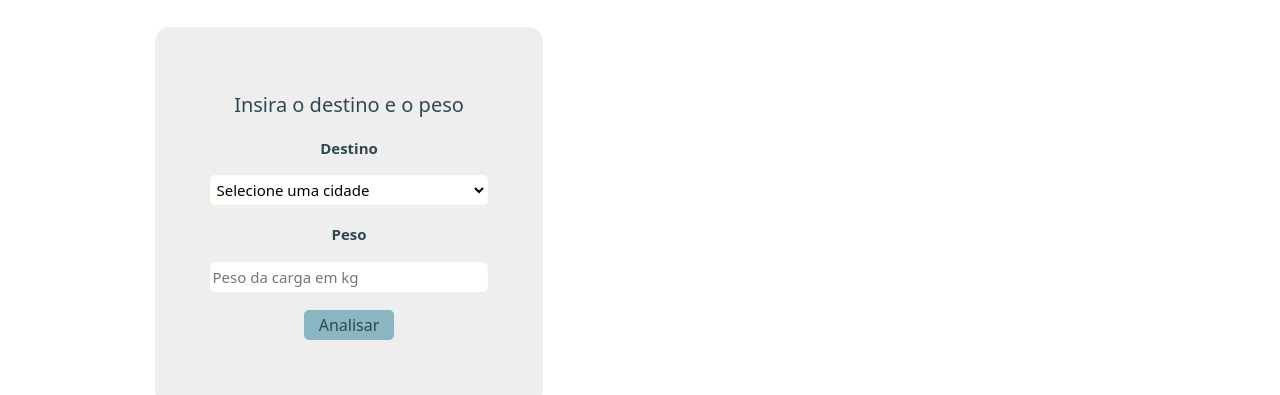
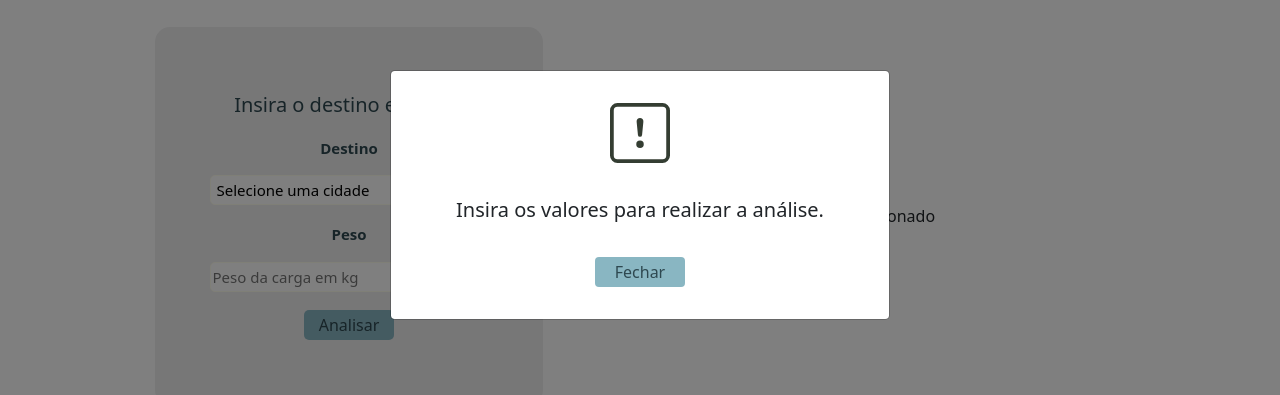
Before and after one commit to aabenjamim/desafio_coorlab, a Vue app in the folder code/: page / in a window 1280 px wide. Both pictures are taken after a click on the button "Analisar". Shown: the part 205-600 px from the top of the page. Built offline with nearby package versions, Linux system fonts and the light colour scheme; data requests are answered from the project's data file.

Commit message:
feat: modal de atenção

```diff
--- a/code/src/components/BestTransport.vue
+++ b/code/src/components/BestTransport.vue
@@ -7,14 +7,12 @@
     </b-navbar>
 
     <div class="container">
-
       <div class="top">
         <img src="/favicon.ico" alt="Ícone" />
         <h1>Melhor Frete</h1>
       </div>
 
       <div class="menu">
-
         <div class="choices">
           <h1>Insira o destino e o peso</h1>
           <p>Destino</p>
@@ -28,13 +26,32 @@
         </div>
 
         <div class="views">
-
+          <b-modal v-model="modalShow" hide-footer hide-header centered>
+            <div class="modal-header">
+              <b-icon-exclamation-square></b-icon-exclamation-square>
+            </div>
+            <div class="modal-body">
+              Insira os valores para realizar a análise.
+            </div>
+            <div class="modal-footer">
+              <b-button @click="modalShow = false">Fechar</b-button>
+            </div>
+          </b-modal>
+          <div v-if="!showResults">Nenhum dado selecionado</div>
+          <div v-else>
+            <p>Estas são as melhores alternativas de frete que encontramos para você</p>
+            <div>
+              <div class="economic"></div>
+              <div class="price"></div>
+            </div>
+            <div>
+              <div class="fast"></div>
+              <div class="price"></div>
+            </div>
+          </div>
         </div>
-
       </div>
-
     </div>
-
   </div>
 
 </template>
@@ -43,13 +60,17 @@
 import {
   BNavbar,
   BNavbarBrand,
+  BModal
 } from 'bootstrap-vue'
 import axios from 'axios'
+import { BIconExclamationSquare } from 'bootstrap-vue'
 
 export default {
   components: {
     BNavbar,
     BNavbarBrand,
+    BModal,
+    BIconExclamationSquare,
   },
   data() {
     const appName = ''
@@ -61,6 +82,11 @@ export default {
       loadWeight: null,
       economicShipping: null,
       fastShipping: null,
+      modalShow: false,
+      showResults: false,
+      totalPriceFast: null,
+      totalPriceEconomic: null,
+
     }
   },
   created() {
@@ -95,7 +121,15 @@ export default {
             const costB = weight <= 100 ? parseFloat(b.cost_transport_light.slice(3)) : parseFloat(b.cost_transport_heavy.slice(3));
             return costA - costB;
           });
+
           this.economicShipping = filteredFreight[0];
+          if(weight<=100){
+            const costEconomicLight = parseFloat(this.economicShipping.cost_transport_light.slice(3))*weight
+            this.totalPriceEconomic = costEconomicLight.toFixed(2);
+          } else if(weight>100){
+            const costEconomicHeavy = parseFloat(this.economicShipping.cost_transport_heavy.slice(3))*weight
+            this.totalPriceEconomic = costEconomicHeavy.toFixed(2);
+          }
 
           filteredFreight.sort((a, b) => {
             const timeA = parseInt(a.lead_time);
@@ -104,13 +138,25 @@ export default {
           });
 
           this.fastShipping = filteredFreight[0];
+          if(weight<=100){
+            const costFastLight = parseFloat(this.fastShipping.cost_transport_light.slice(3))*weight
+            this.totalPriceFast = costFastLight.toFixed(2);
+          } else if(weight>100){
+            const costFastHeavy = parseFloat(this.fastShipping.cost_transport_heavy.slice(3))*weight
+            this.totalPriceFast = costFastHeavy.toFixed(2);
+          }
+
+          this.showResults = true;
         } else {
           this.economicShipping = null;
           this.fastShipping = null;
+          this.showResults = false;
         }
       } else {
         this.economicShipping = null;
         this.fastShipping = null;
+        this.showResults = false;
+        this.modalShow = true;
       }
     },
   }
@@ -222,4 +268,35 @@ export default {
   width: 60%;
 }
 
+.modal-header {
+  display: flex;
+  justify-content: center;
+  align-items: center;
+  color: #343D32;
+  font-size: 60px;
+  border-bottom: none;
+
+}
+
+.modal-body {
+  text-align: center;
+  font-size: 20px;
+}
+
+.modal-footer {
+  display: flex;
+  justify-content: center;
+  border-top: none;
+  & button{
+    background-color: #89B6C2;
+    border: none;
+    color: #2E4850;
+    width: 90px;
+    height: 30px;
+    display: flex;
+    align-items: center;
+    justify-content: center;
+  }
+}
+
 </style>
```
